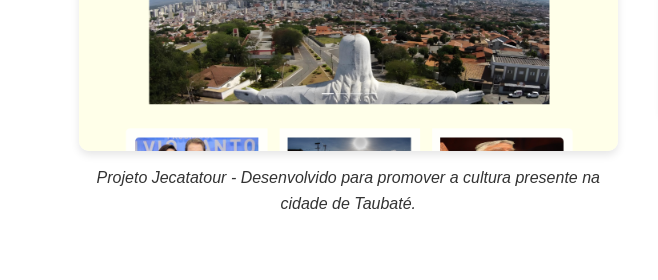
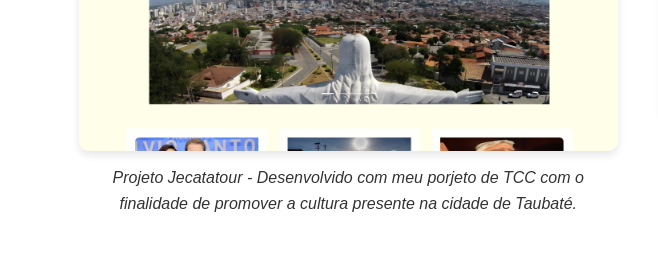
Before and after one commit to ryueik/CriaWeb, a plain HTML site: page index.html in a window 1280 px wide. Shown: the part 1343-1623 px from the top of the page, 0-658 px from the left. Drawn offline with Linux system fonts and the light colour scheme.

Commit message:
Update index.html

```diff
--- a/index.html
+++ b/index.html
@@ -70,7 +70,7 @@
           <a href="https://jecatatour.w3spaces.com/" target="_blank">
             <img src="jecatatuor.png" alt="Exemplo 1" class="portfolio-img">
           </a>
-          <p class="portfolio-description">Projeto Jecatatour - Desenvolvido para promover a cultura presente na cidade de Taubaté.</p>
+          <p class="portfolio-description">Projeto Jecatatour - Desenvolvido com meu porjeto de TCC com o finalidade de promover a cultura presente na cidade de Taubaté.</p>
         </div>
         <div class="portfolio-item">
           <a href="https://lightandloose1.wordpress.com/" target="_blank">
```
